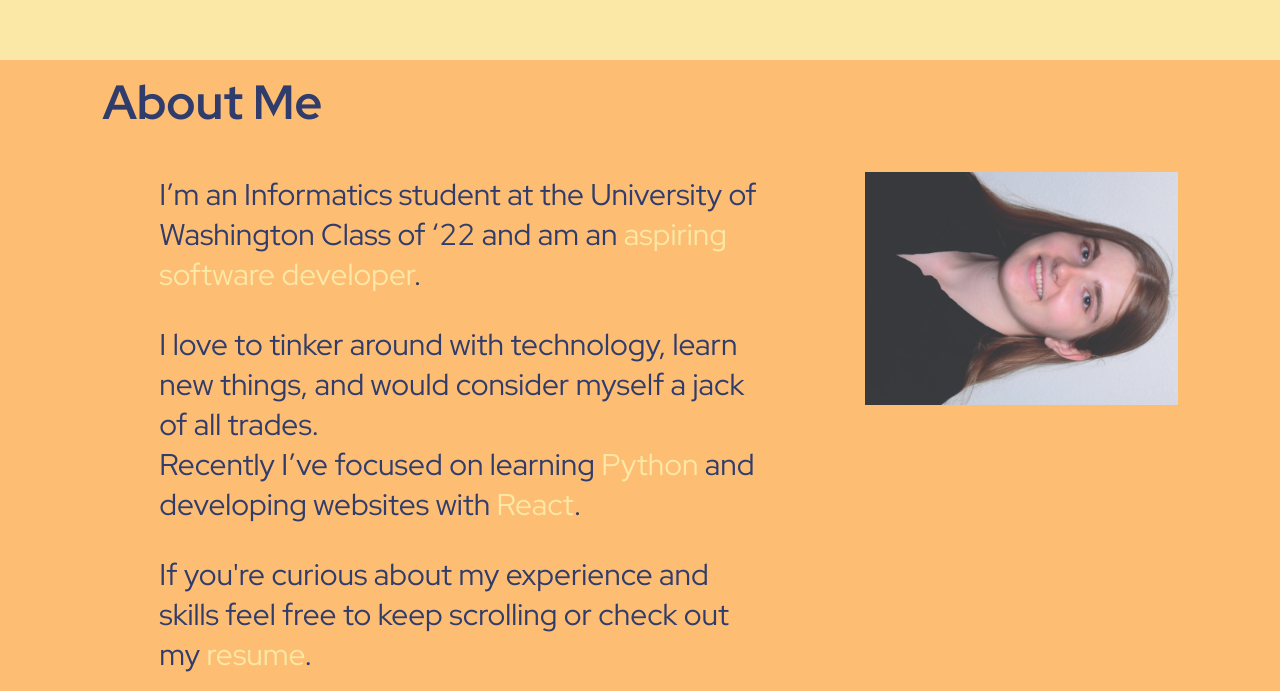
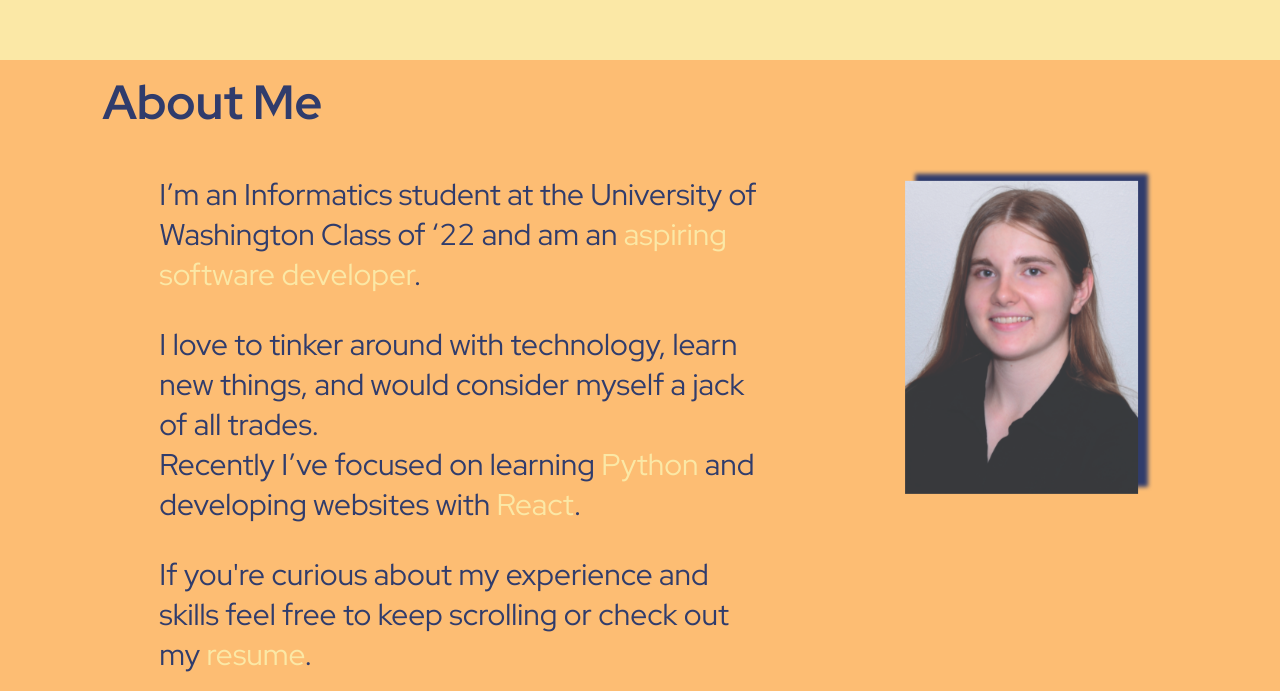
Before and after one commit to AngelMcCrary-Lupson/home, a React (Create React App) app: page / in a window 1280 px wide. Shown: the part 713-1404 px from the top of the page. Built offline with nearby package versions, Linux system fonts and the light colour scheme.

Commit message:
Add profile pic effects

```diff
--- a/src/containers/About.css
+++ b/src/containers/About.css
@@ -170,7 +170,9 @@ div .Intro, .About {
   width: 90%;
   /* align-self: flex-end; */
   margin-left: 10%;
-  margin-top: 8%;
+  margin-top: 22%;
+  transform: rotate(-90deg);
+  filter: drop-shadow(7px 10px 2px #303C6C);
 }
 
 .About .row {
```
